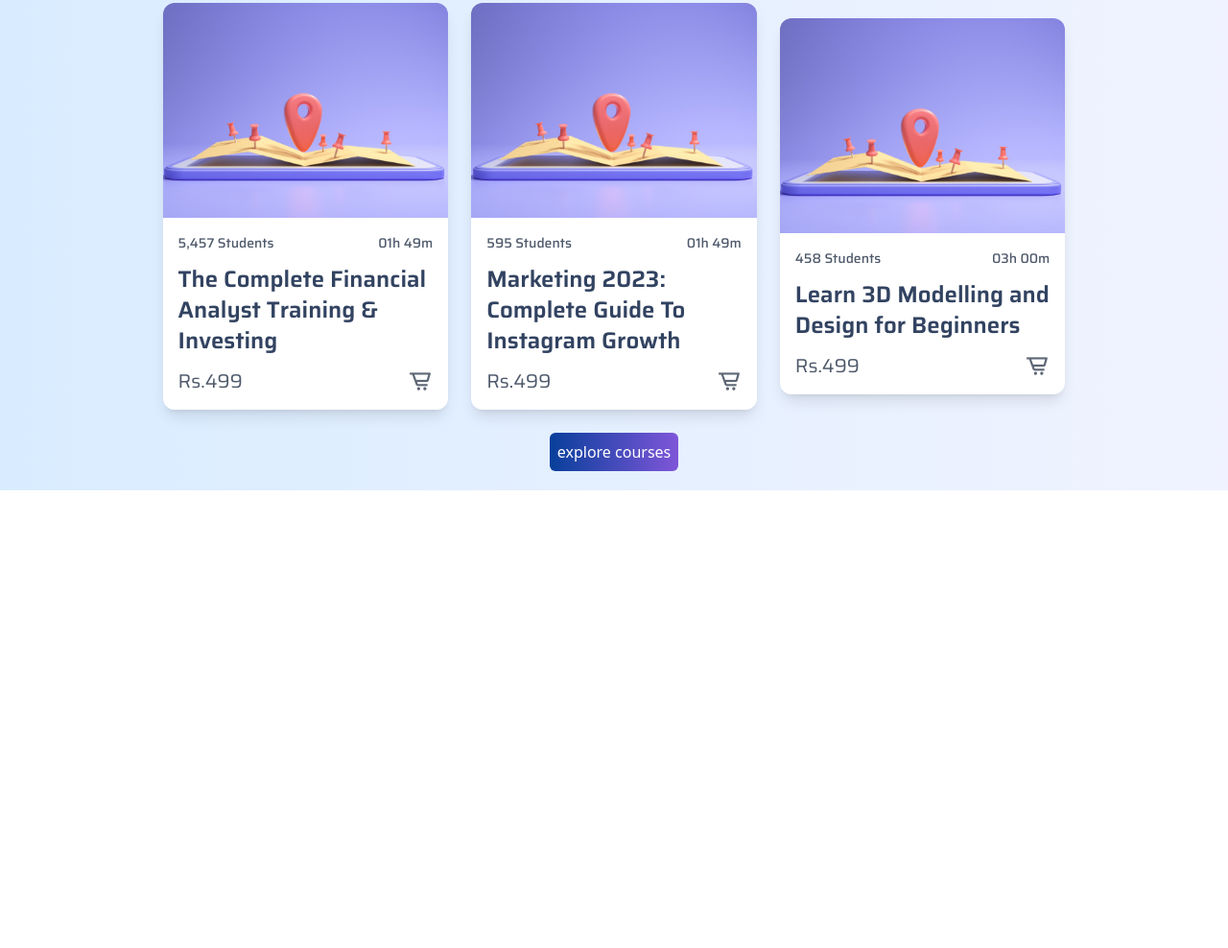
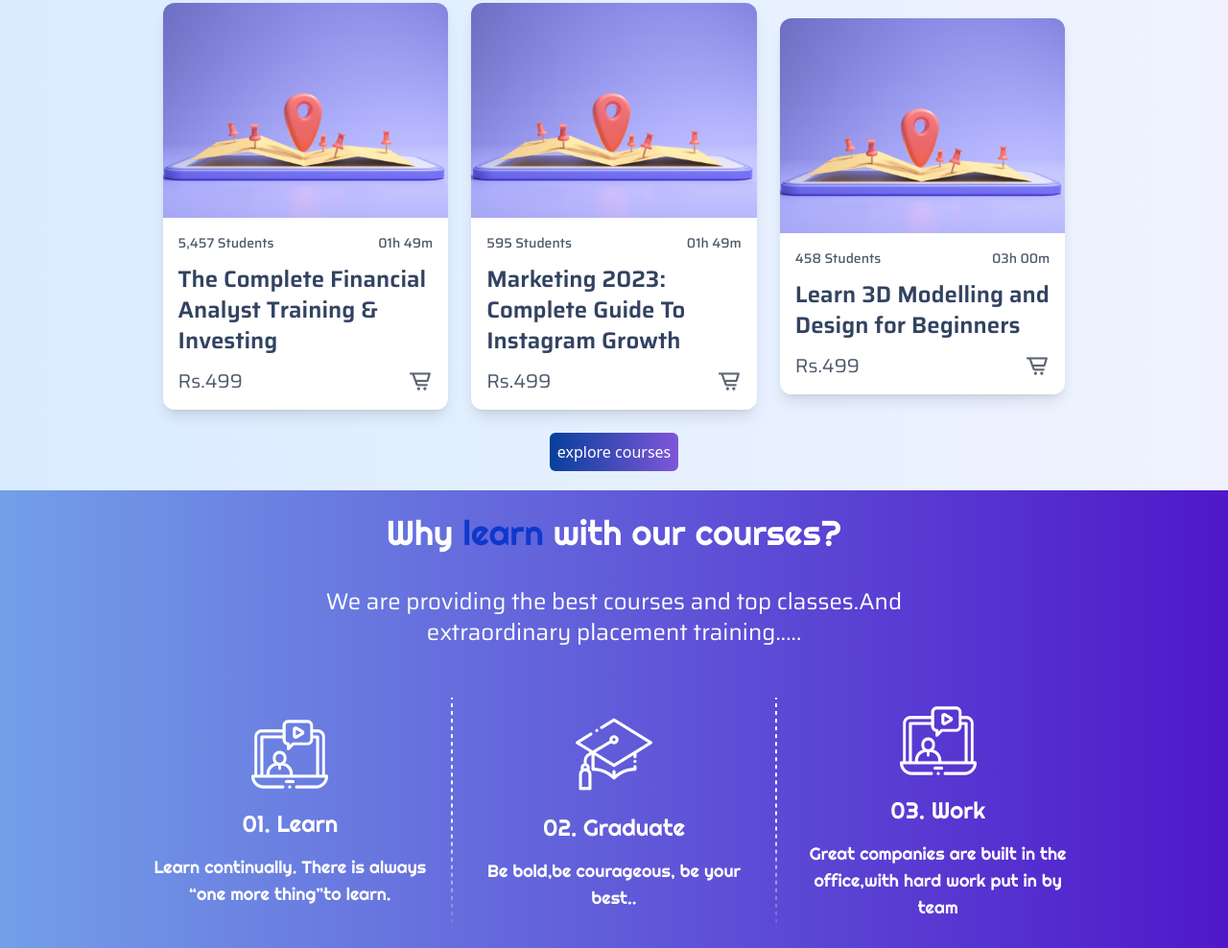
Before and after one commit to sugu2344/task2, a plain HTML site: page index.html in a window 1280 px wide. Shown: the part 706-1694 px from the top of the page at 96% size. Before the commit the page ends 1217 px from the top, so only its background shows below. Drawn offline with Linux system fonts and the light colour scheme; a web font is replaced by a local one.

Commit message:
learn width 90% completed

```diff
--- a/index.html
+++ b/index.html
@@ -221,7 +221,59 @@
         </div>
     </section>
     <!-- .........................................................learn with....................................................................... -->
-    <section>
+    <section class="container overflow-x-hidden bg-gradient-to-r from-coursesbg1 to-coursesbg2 w-full">
+        <div class="flex justify-center items-center flex-col">
+            <h1 class="font-Righteous text-4xl text-primary pt-6 text-center p-3 ">Why <span
+                    class="text-[#0E38CD]">learn
+                </span>with our courses?</h1>
+            <p class="font-saira text-2xl text-primary pt-6 p-3 flex  text-justify sm:text-justify lg:text-center ">
+                We are providing the best courses and top classes.And <br> extraordinary placement training.....</p>
+        </div>
+        <div class="px-4 pt-10 sm:px-8 lg:px-36 py-5 flex flex-wrap gap-6 items-center justify-center">
+            <!-- card1 -->
+            <div class="w-full sm:w-[48%] lg:w-[29%] flex justify-center items-center flex-col space-y-5">
+                <div>
+                    <img src="./public/learn.png">
+                </div>
+                <div class="flex justify-center items-center flex-col space-y-4">
+                    <p class="course-card-heading ">01. Learn</p>
+                    <p class="course-card-description">Learn continually. There is always
+                        “one more thing”to learn.</p>
+                </div>
+            </div>
+            <!--  -->
+            <div>
+                <!-- Vertical line image -->
+                <img src="./public/vertical line.png" class="block mx-auto sm:rotate-0 rotate-90 w-full h-auto">
+            </div>
+            <!-- card 2 -->
+            <div class="w-full sm:w-[48%] lg:w-[29%] flex justify-center items-center flex-col space-y-5">
+                <div>
+                    <img src="./public/gra.png">
+                </div>
+                <div class="flex justify-center items-center flex-col space-y-4">
+                    <p class="course-card-heading ">02. Graduate</p>
+                    <p class="course-card-description">Be bold,be courageous,
+                        be your best..</p>
+                </div>
+            </div>
+            <!--  -->
+            <div>
+                <!-- Vertical line image -->
+                <img src="./public/vertical line.png" class="block mx-auto sm:rotate-0 rotate-90 w-full h-auto">
+            </div>
+            <!-- card3 -->
+            <div class="w-full sm:w-[48%] lg:w-[29%] flex justify-center items-center flex-col space-y-5">
+                <div>
+                    <img src="./public/learn.png">
+                </div>
+                <div class="flex justify-center items-center flex-col space-y-4">
+                    <p class="course-card-heading ">03. Work</p>
+                    <p class="course-card-description">Great companies are built in
+                        the office,with hard work put in by team</p>
+                </div>
+            </div>
+        </div>
 
     </section>
 </body>
--- a/src/styles.css
+++ b/src/styles.css
@@ -12,4 +12,10 @@
   .card-amount {
     @apply font-saira text-xl text-[#4E596B] cursor-pointer;
   }
+  .course-card-heading {
+    @apply font-Righteous text-2xl text-primary text-center;
+  }
+  .course-card-description {
+    @apply font-Righteous text-lg text-primary text-center lg:text-justify;
+  }
 }
--- a/tailwind.config.js
+++ b/tailwind.config.js
@@ -11,6 +11,8 @@ module.exports = {
         herogradient2: "#4A16BD",
         featuresbg1: "#D9ECFF",
         featuresbg2: "#F0F3FF",
+        coursesbg1: "#739FE8",
+        coursesbg2: "#4F18CA",
       },
       fontFamily: {
         saira: ["Saira", "sans-serif"],
```
Also changed, not shown: dist/styles.css, public/gra.png (added), public/learn.png (added), public/vertical line.png (added), public/work.png (added).
